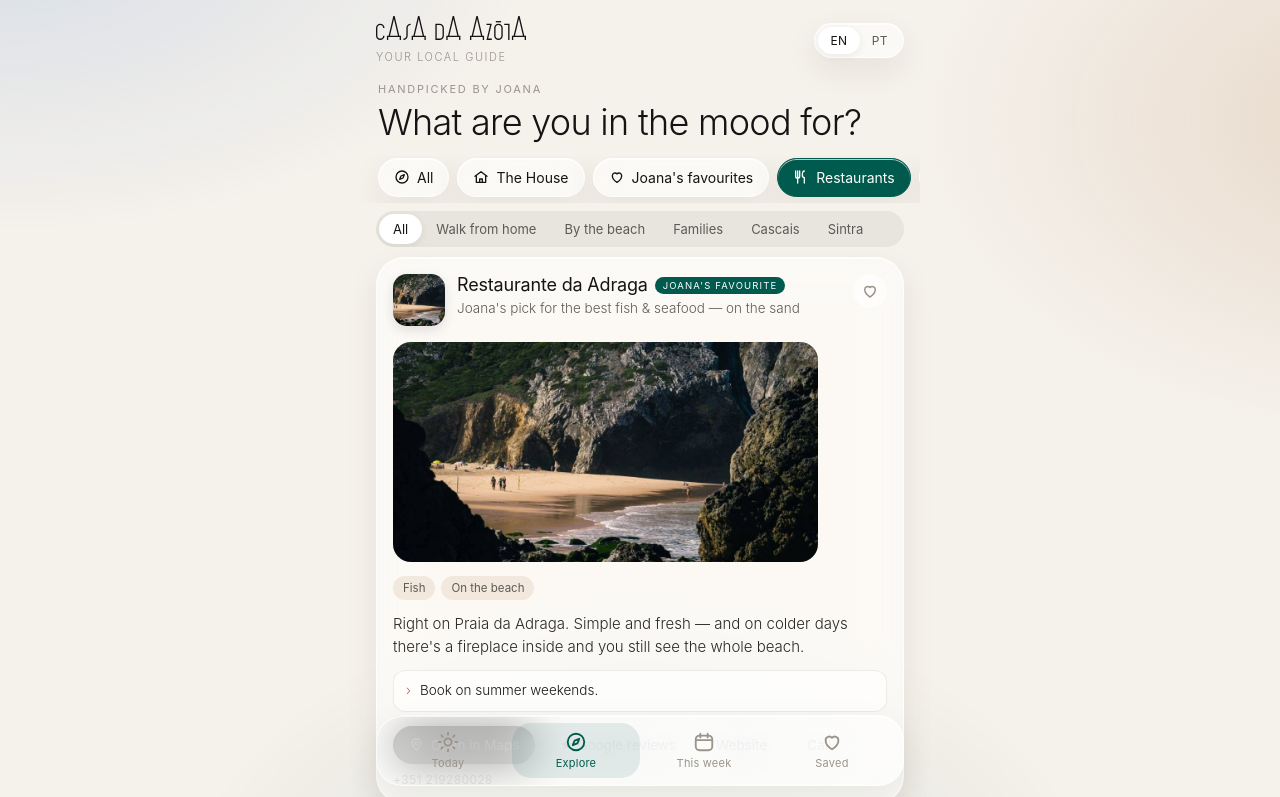
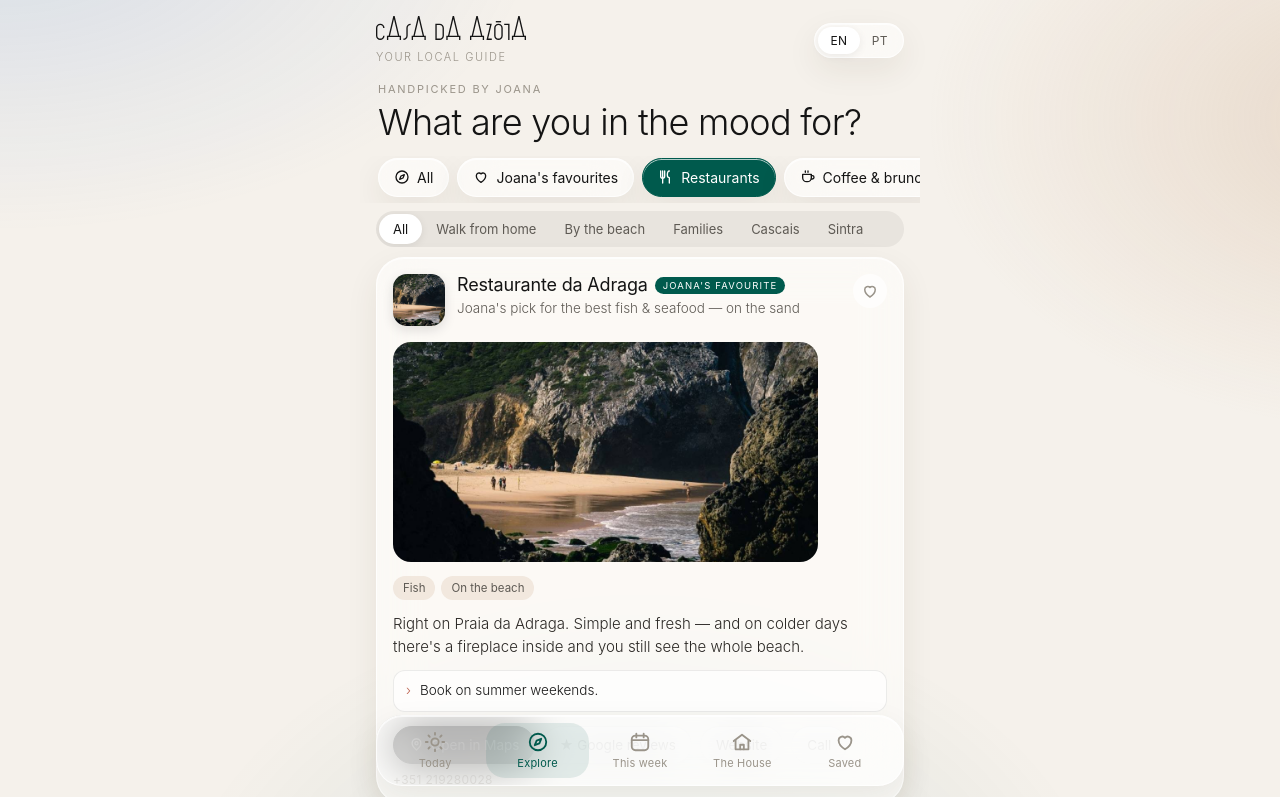
Before and after one commit to Huseinnovation/guia-casa-da-azoia, a plain HTML site: page index.html in a window 1280 px wide. Both pictures are taken after a click on the button "Dinner ideas". Shown: the top 797 px of the page. Drawn offline with Linux system fonts and the light colour scheme; a web font is replaced by a local one.

Commit message:
A Casa no menu de baixo
Co-Authored-By: Claude Opus 5.5 <noreply@anthropic.com>
Claude-Session: https://claude.ai/code/session_01DUcsJdP6FHESN2fd6M4asz

```diff
--- a/index.html
+++ b/index.html
@@ -142,7 +142,7 @@ h2{font-size:21px;letter-spacing:-.01em;margin:30px 2px 12px;font-weight:400}
 .lv span{font-size:12.5px;color:var(--ink2);line-height:1.35;font-weight:300}
 .lv .ico{width:34px;height:34px;border-radius:11px}
 
-.tabbar{position:fixed;left:50%;transform:translateX(-50%);bottom:calc(14px + env(safe-area-inset-bottom));width:min(528px,calc(100% - 28px));border-radius:26px;display:grid;grid-template-columns:repeat(4,1fr);padding:7px;z-index:20}
+.tabbar{position:fixed;left:50%;transform:translateX(-50%);bottom:calc(14px + env(safe-area-inset-bottom));width:min(528px,calc(100% - 28px));border-radius:26px;display:grid;grid-template-columns:repeat(5,1fr);padding:7px;z-index:20}
 .tab{display:flex;flex-direction:column;align-items:center;gap:3px;padding:8px 0;border-radius:19px;font-size:11px;color:var(--ink3);transition:all .2s;letter-spacing:.02em}
 .tab.on{color:var(--verde);background:rgba(0,90,77,.1)}
 .tab svg{width:22px;height:22px}
@@ -259,6 +259,13 @@ h2{font-size:21px;letter-spacing:-.01em;margin:30px 2px 12px;font-weight:400}
     <div class="dayinfo" id="dayinfo"></div>
   </section>
 
+  <!-- HOUSE -->
+  <section class="view" id="v-house">
+    <p class="eyebrow" data-t="houseEyebrow"></p>
+    <h1 data-t="houseTitle"></h1>
+    <div class="grid" id="houseGrid"></div>
+  </section>
+
   <!-- SAVED -->
   <section class="view" id="v-saved">
     <p class="eyebrow" data-t="savedEyebrow"></p>
@@ -273,6 +280,7 @@ h2{font-size:21px;letter-spacing:-.01em;margin:30px 2px 12px;font-weight:400}
   <button class="tab on" data-v="today"><svg viewBox="0 0 24 24" fill="none" stroke="currentColor" stroke-width="2" stroke-linecap="round"><circle cx="12" cy="12" r="4"/><path d="M12 2v2M12 20v2M4.9 4.9l1.4 1.4M17.7 17.7l1.4 1.4M2 12h2M20 12h2M4.9 19.1l1.4-1.4M17.7 6.3l1.4-1.4"/></svg><span data-t="tToday"></span></button>
   <button class="tab" data-v="explore"><svg viewBox="0 0 24 24" fill="none" stroke="currentColor" stroke-width="2" stroke-linecap="round" stroke-linejoin="round"><circle cx="12" cy="12" r="9"/><path d="M15.5 8.5l-2 5-5 2 2-5z"/></svg><span data-t="tExplore"></span></button>
   <button class="tab" data-v="week"><svg viewBox="0 0 24 24" fill="none" stroke="currentColor" stroke-width="2" stroke-linecap="round" stroke-linejoin="round"><rect x="3" y="5" width="18" height="16" rx="4"/><path d="M3 10h18M8 3v4M16 3v4"/></svg><span data-t="tWeek"></span></button>
+  <button class="tab" data-v="house"><svg viewBox="0 0 24 24" fill="none" stroke="currentColor" stroke-width="2" stroke-linecap="round" stroke-linejoin="round"><path d="M3 11l9-7 9 7"/><path d="M5 10v10h14V10"/><path d="M10 20v-5h4v5"/></svg><span data-t="tHouse"></span></button>
   <button class="tab" data-v="saved" style="position:relative"><svg viewBox="0 0 24 24" fill="none" stroke="currentColor" stroke-width="2" stroke-linecap="round" stroke-linejoin="round"><path d="M12 20s-7-4.4-7-10a4 4 0 0 1 7-2.6A4 4 0 0 1 19 10c0 5.6-7 10-7 10z"/></svg><span data-t="tSaved"></span><em class="count" id="favCount" style="display:none;font-style:normal"></em></button>
 </nav>
 <div class="toast" id="toast"></div>
@@ -324,7 +332,7 @@ const LAT = 38.776, LON = -9.481;
 /* ---------- copy ---------- */
 const T = {
   en:{
-    tagline:"Your local guide", tToday:"Today", tExplore:"Explore", tWeek:"This week", tSaved:"Saved",
+    tagline:"Your local guide", tToday:"Today", tExplore:"Explore", tWeek:"This week", tSaved:"Saved", tHouse:"The House", houseEyebrow:"Everything you need", houseTitle:"The house",
     morning:"Good morning", afternoon:"Good afternoon", evening:"Good evening", night:"Good night",
     sunset:"Sunset", daylight:"Daylight", today:"today", westmost:"To Europe's edge",
     inMin:"in", min:"min", h:"h", passed:"already set",
@@ -350,7 +358,7 @@ const T = {
     ctaBread:"Show me", ctaMarket:"Market details", ctaBeach:"Pick my beach", ctaSunset:"Sunset spot", ctaDinner:"Dinner ideas", ctaNight:"Plan tomorrow"
   },
   pt:{
-    tagline:"O teu guia local", tToday:"Hoje", tExplore:"Explorar", tWeek:"Semana", tSaved:"Guardados",
+    tagline:"O teu guia local", tToday:"Hoje", tExplore:"Explorar", tWeek:"Semana", tSaved:"Guardados", tHouse:"A Casa", houseEyebrow:"Tudo o que precisas", houseTitle:"A casa",
     morning:"Bom dia", afternoon:"Boa tarde", evening:"Boa noite", night:"Boa noite",
     sunset:"Pôr do sol", daylight:"Luz do dia", today:"hoje", westmost:"Até ao fim da Europa",
     inMin:"daqui a", min:"min", h:"h", passed:"já se pôs",
@@ -981,7 +989,7 @@ function renderPicker(){
 }
 
 /* ---------- explore ---------- */
-const CATS=["all","house","joana","food","coffee","wine","palace","beach","eat","local","walk","secret"];
+const CATS=["all","joana","food","coffee","wine","palace","beach","eat","local","walk","secret"];
 let near="any";
 function renderChips(){
   const el=document.getElementById("chips");
@@ -1030,7 +1038,7 @@ function cardHTML(p){
     <button class="head" data-toggle="${p.id}">
       ${IMGS[p.id]?`<div class="thumb" style="background-image:url(img/places/${IMGS[p.id][0]}.jpg)"></div>`:`<div class="ico" style="background:${p.color}">${svg(p.cat==="eat"?"basket":p.cat)}</div>`}
       <div style="flex:1"><h3>${title}${badges}</h3><p>${p.s[L]}</p></div>
-      <span class="fav ${favs.has(p.id)?"on":""}" data-fav="${p.id}">${svg("heart",18,favs.has(p.id)?"currentColor":"none")}</span>
+      ${p.cat==="house"?"":`<span class="fav ${favs.has(p.id)?"on":""}" data-fav="${p.id}">${svg("heart",18,favs.has(p.id)?"currentColor":"none")}</span>`}
     </button>
     <div class="more">${IMGS[p.id]?`<div class="gallery">${IMGS[p.id].map(k=>`<figure><img loading="lazy" src="img/places/${k}.jpg" alt="${title}">${CRED[k]?`<figcaption><a href="${CRED[k].u}" target="_blank" rel="noopener">${CRED[k].a} · ${CRED[k].l}</a></figcaption>`:""}</figure>`).join("")}</div>`:""}<div class="inner">
       <div class="meta">${(p.meta?.[L]||[]).map(m=>`<span>${m}</span>`).join("")}</div>
@@ -1054,6 +1062,10 @@ function bindCards(root){
 function renderGrid(){
   const items=PLACES.filter(p=>((filter==="all"&&p.cat!=="house")||p.cat===filter||(filter==="secret"&&p.secret)||(filter==="joana"&&p.fav))&&(filter!=="food"||near==="any"||p.near===near||(Array.isArray(p.near)&&p.near.includes(near))));
   const el=document.getElementById("grid");el.innerHTML=items.map(cardHTML).join("");bindCards(el);
+}
+function renderHouse(){
+  const el=document.getElementById("houseGrid");
+  el.innerHTML=PLACES.filter(p=>p.cat==="house").map(cardHTML).join("");bindCards(el);
 }
 function renderSaved(){
   const el=document.getElementById("savedGrid");
@@ -1091,17 +1103,17 @@ function go(v){
   window.scrollTo({top:0,behavior:"smooth"});
 }
 function openCard(id){
-  const p=PLACES.find(x=>x.id===id);near="any";filter=p.secret&&p.cat!=="beach"?"secret":p.cat;go("explore");
+  const p=PLACES.find(x=>x.id===id);if(p.cat==="house"){go("house");setTimeout(()=>{const c=document.querySelector("#houseGrid #c-"+id);if(c){c.classList.add("open");c.scrollIntoView({behavior:"smooth",block:"center"})}},120);return}near="any";filter=p.secret&&p.cat!=="beach"?"secret":p.cat;go("explore");
   setTimeout(()=>{const c=document.getElementById("c-"+id);if(c){c.classList.add("open");c.scrollIntoView({behavior:"smooth",block:"center"})}},120);
 }
 document.querySelectorAll(".tab").forEach(b=>b.onclick=()=>go(b.dataset.v));
 document.querySelectorAll("#lang button").forEach(b=>b.onclick=()=>{L=b.dataset.l;store.set("lang",L);renderAll()});
-window.addEventListener("hashchange",()=>{const h=location.hash.slice(1);if(["today","explore","week","saved"].includes(h))go(h)});
+window.addEventListener("hashchange",()=>{const h=location.hash.slice(1);if(["today","explore","week","house","saved"].includes(h))go(h)});
 
-function renderAll(){renderCopy();renderToday();renderChips();renderGrid();renderWeek();renderSaved();renderFavCount()}
+function renderAll(){renderCopy();renderToday();renderChips();renderGrid();renderWeek();renderSaved();renderHouse();renderFavCount()}
 renderAll();
 loadCond();
-const h0=location.hash.slice(1);if(["explore","week","saved"].includes(h0))go(h0);
+const h0=location.hash.slice(1);if(["explore","week","house","saved"].includes(h0))go(h0);
 setInterval(renderToday,60000);
 </script>
 </body>
```
